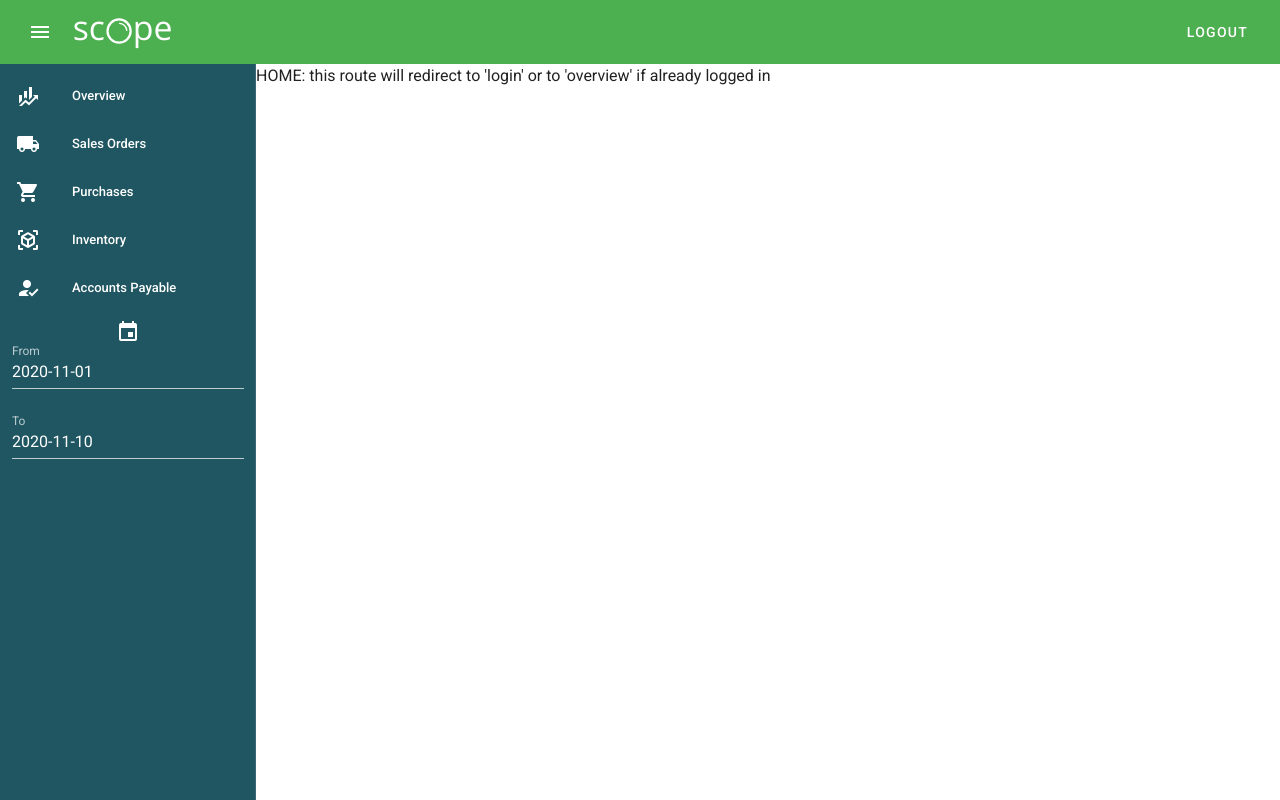
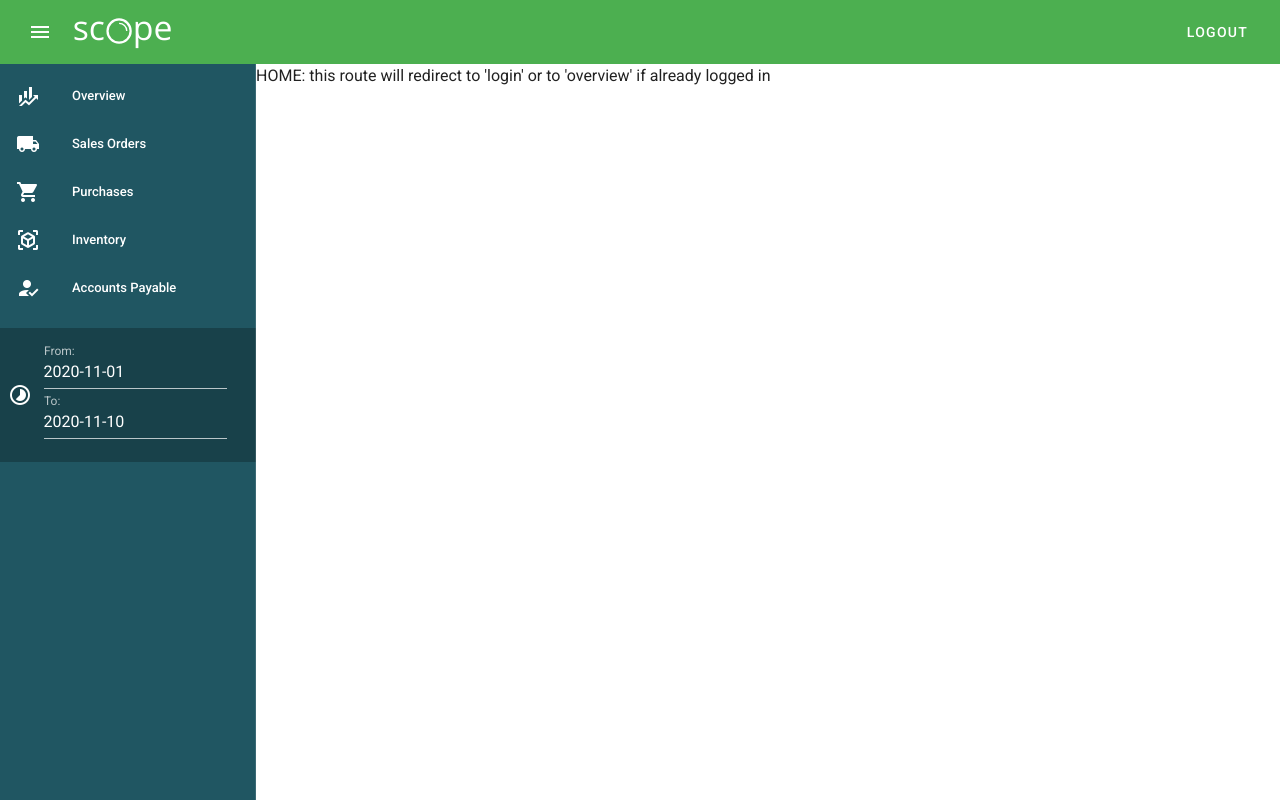
Before and after one commit to Marantesss/feup-sinf, a Vue app in the folder scope-frontend/: page / in a window 1280 px wide. Built offline with nearby package versions, Linux system fonts and the light colour scheme.

Commit message:
Changed datepicker to better match mockups

```diff
--- a/scope-frontend/src/components/common/Datepicker.vue
+++ b/scope-frontend/src/components/common/Datepicker.vue
@@ -1,20 +1,22 @@
 <template>
-  <v-col>
-    <v-row class="d-flex justify-center">
-      <v-icon class="mb-2">mdi-calendar</v-icon>
-    </v-row>
+  <v-card class="mt-5" color="#18414a" elevation="0" tile>
+    <v-row>
+      <v-icon style="margin-right:-30px" class="ml-5" v-if="!picking">mdi-timelapse</v-icon>
+      <v-col class="d-flex flex-column align-center">
         <v-text-field
+        style="margin-bottom:-20px;"
         v-if="!picking"
         @click.stop="pickingFrom=true"
         v-model="dateFrom"
-    label="From"
+        label="From:"
         readonly
         ></v-text-field>
         <v-text-field
+        style="margin-bottom:-10px"
         v-if="!picking"
         @click.stop="pickingTo=true;"
         v-model="dateTo"
-    label="To"
+        label="To:"
         readonly
         ></v-text-field>
         <v-date-picker
@@ -45,6 +47,9 @@
           :show-current="true"
         ></v-date-picker>
       </v-col>
+
+    </v-row>
+  </v-card>
 </template>
 
 <script>
```
Lines whose indentation alone changed are shown as unchanged.
